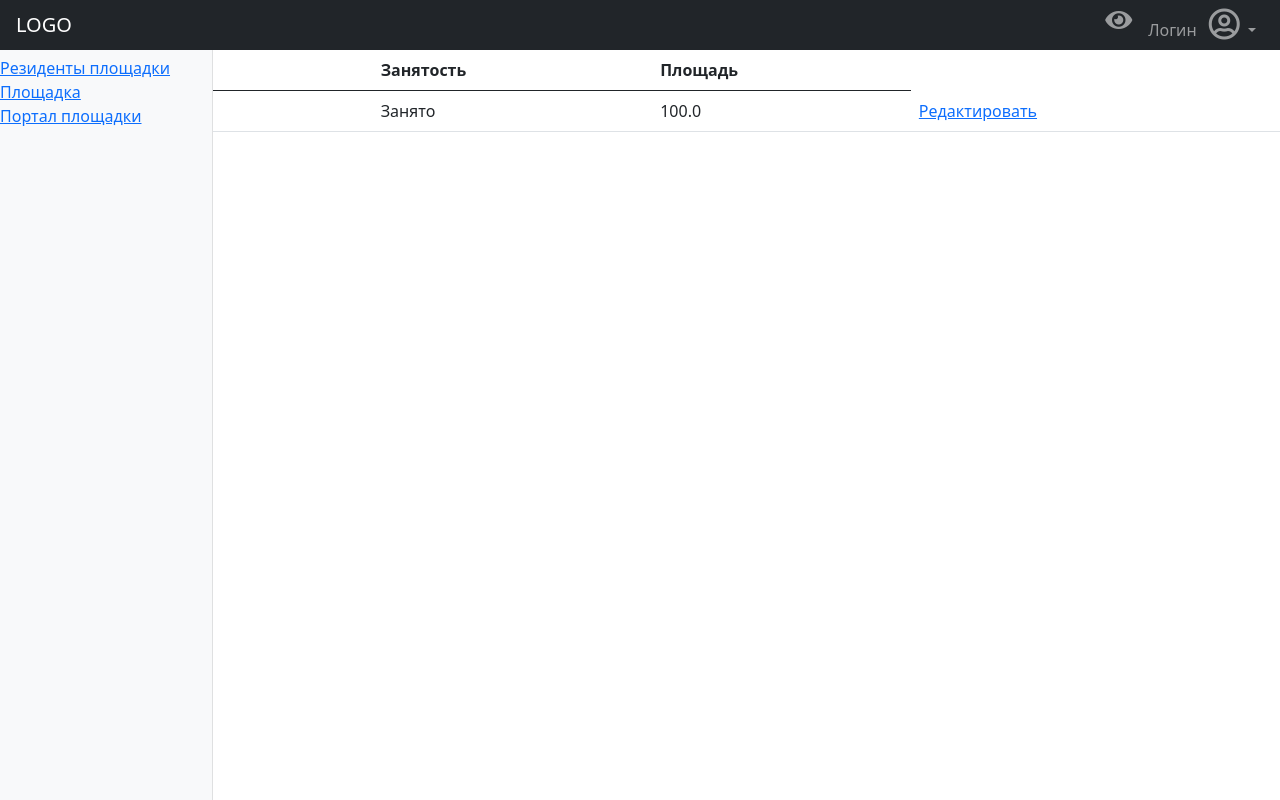
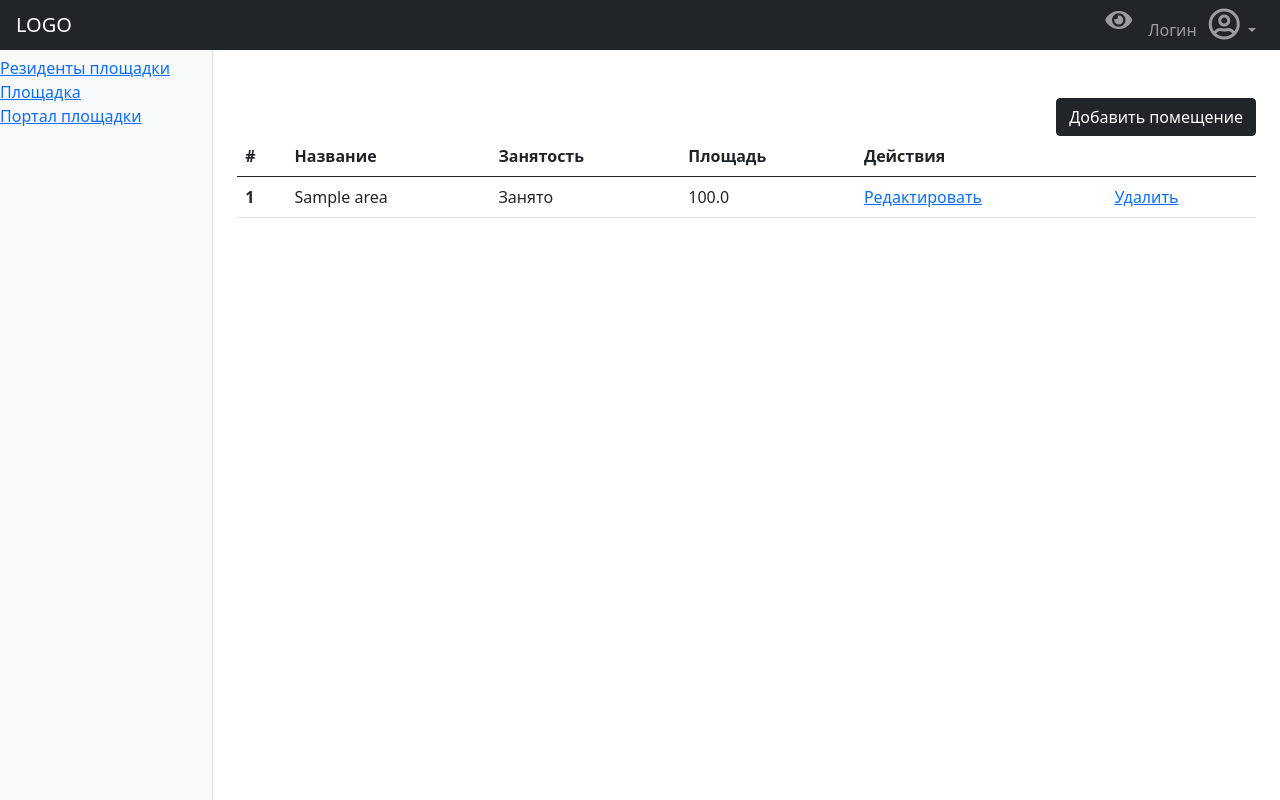
Before and after one commit to Slaboym1e/Kontaktor, a Flask app: page /admin/area in a window 1280 px wide. Run offline with Flask 2, Linux system fonts and the light colour scheme; tables that the repository leaves empty hold one stand-in row (values such as "Sample post"); some libraries are stand-ins or nearby versions.

Commit message:
rework areas

```diff
--- a/app/admin/routes.py
+++ b/app/admin/routes.py
@@ -33,16 +33,6 @@ def residentsview():
         print(resident[i].director_id)
     return render_template('admin/residents.html', residents=resident)
 
-
-@admin.route('/more/<int:id>')
-def more(id):
-    area = Session.query(Area).filter_by(id=id).first()
-    square = round(float(area.height) * float(area.width), 2)
-    user = Session.query(User).filter_by(id=area.user_id).first()
-    Session.close()
-    return render_template('admin/more.html', square=square, area=area, user=user)
-
-
 @admin.route('/residentcreate', methods=['GET', 'POST'])
 def rescreate():
     form = CreateResidentForm()
@@ -66,7 +56,7 @@ def areacreate():
         Session.add(Area(title=form.arname.data,height=form.heigth.data,width=form.width.data, user_id=0))
         Session.commit()
         Session.close()
-        redirect(url_for('admin.areacreate'))
+        redirect(url_for('admin.area'))
     Session.close()
     return render_template('admin/areacreate.html', form=form)
 # @admin.route('/areaa')
--- a/app/templates/admin/docs.html
+++ b/app/templates/admin/docs.html
@@ -7,6 +7,8 @@
 {% endblock %}
 {% block headeradmin %}{! super() !}{% endblock %}
 {% block content %}
+<div class="col-md-9 ms-sm-auto col-lg-10 px-md-4" >
+          <a class="mt-5 float-end" href="{!url_for('admin.areacreate')!}"><button type="button " class="btn btn-dark ">Добавить помещение</button></a>
   <table class="table">
   <thead>
     <tr>
@@ -14,6 +16,7 @@
       <th scope="col">Название</th>
       <th scope="col">Занятость</th>
       <th scope="col">Площадь</th>
+      <th scope="col" colspan="2">Действия</th>
     </tr>
   </thead>
   <tbody>
@@ -27,9 +30,11 @@
       <td>Свободно</td>
       {% endif %}
       <td>{! area.square !}</td>
-      <td><a href="more/{! area.id !}">Редактировать</a></td>
+      <td><a href="#">Редактировать</a></td>
+      <td><a href="#">Удалить</a></td>
     </tr>
     {% endfor %}
   </tbody>
   </table>
+</div>
 {% endblock %}
```
